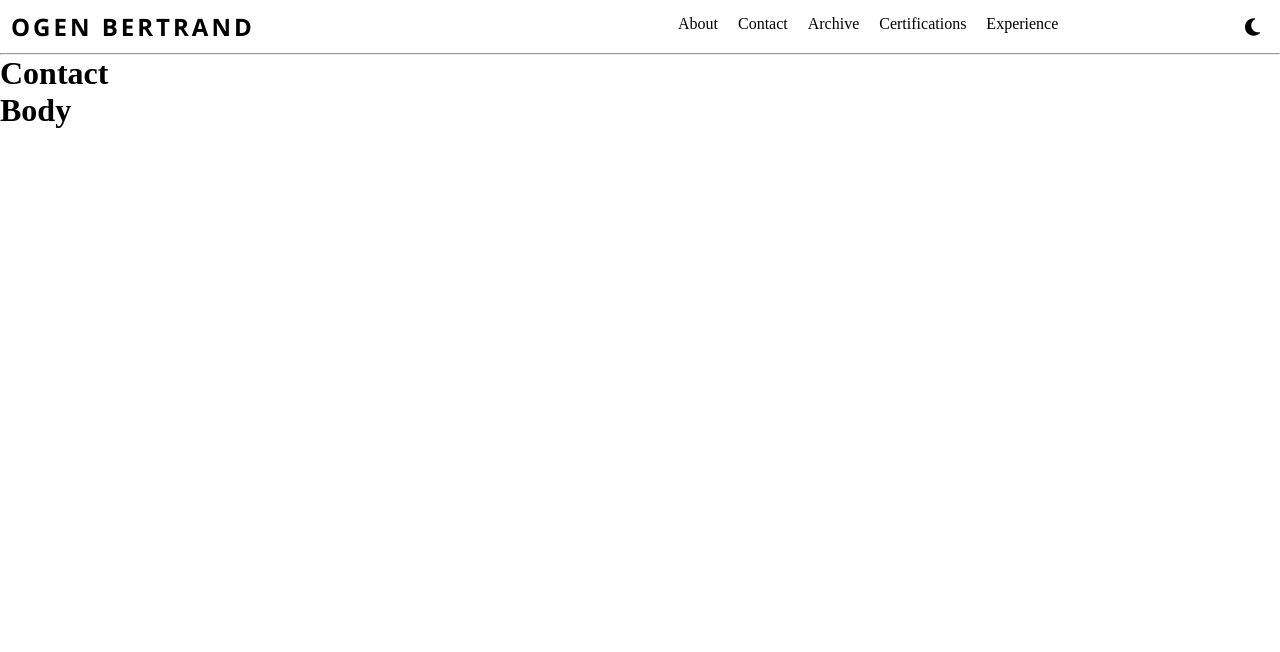
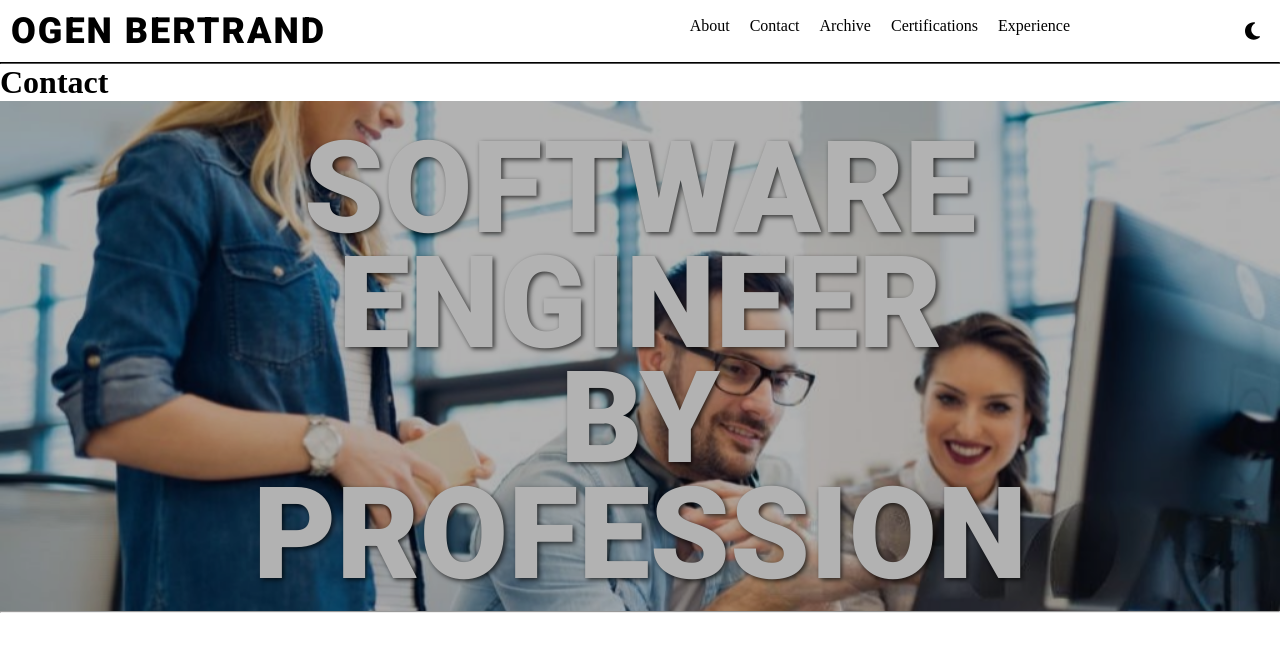
Before and after one commit to Ogenbertrand/portfolio, a React (Vite) app: page /experience in a window 1280 px wide. Shown: the top 652 px of the page. Built offline with nearby package versions, Linux system fonts and the light colour scheme.

Commit message:
Structured the webpage to contain header, body, and footer

```diff
--- a/src/components/body.jsx
+++ b/src/components/body.jsx
@@ -1,10 +1,19 @@
 import './css/body.css';
-import './css/back.jpg';
 
 export default function Body() {
     return (
         <div>
-            <h1>Body</h1>
+            <div className="body-container">
+                <div className="extra-wide-container">
+                    <h1 className="centered-text">
+                        <span>SOFTWARE</span>
+                        <span>ENGINEER</span>
+                        <span>BY</span>
+                        <span>PROFESSION</span>
+                    </h1>
+                </div>
+            </div>
+            <hr className="separator-line" />
         </div>
     );
 }
--- a/src/components/css/body.css
+++ b/src/components/css/body.css
@@ -0,0 +1,57 @@
+@import url('https://fonts.googleapis.com/css2?family=Roboto:wght@900&display=swap');
+
+.body-container {
+    background-image: url('./back.png');
+    background-size: cover;
+    background-repeat: no-repeat;
+    background-position: center center;
+    background-attachment: fixed;
+    min-height: 50vh;
+    width: 100vw;
+    padding-top: 10px;
+    color: #ffffff;
+    overflow: hidden;
+    display: flex;
+    align-items: center;
+    justify-content: center;
+    filter: brightness(70%);
+    animation: backgroundMove 30s linear infinite;
+}
+
+@keyframes backgroundMove {
+    0% {
+        background-position: 0% 0%;
+    }
+    50% {
+        background-position: 100% 100%;
+    }
+    100% {
+        background-position: 0% 0%;
+    }
+}
+
+.extra-wide-container {
+    width: 2000px;
+    height: 500px;
+    background-size: 100% 100%;
+    position: relative;
+}
+
+.centered-text {
+    position: absolute;
+    top: 50%;
+    left: 50%;
+    transform: translate(-50%, -50%);
+    font-size: 8rem;
+    text-align: center;
+    color: white;
+    text-transform: uppercase;
+    font-weight: 900;
+    font-family: 'Roboto', sans-serif;
+    line-height: 0.9;
+    text-shadow: 2px 2px 5px rgba(0, 0, 0, 0.7);
+}
+
+.centered-text span {
+    display: block;
+}
--- a/src/components/css/header.css
+++ b/src/components/css/header.css
@@ -1,6 +1,5 @@
-
-*{
-    margin: auto;
+* {
+    margin: 0;
     padding: 0;
     box-sizing: border-box;
 }
@@ -12,22 +11,25 @@
     align-items: center;
     justify-content: space-between;
     position: relative;
+    background-color: inherit; /* Ensure the background is inherited */
 }
 
 .logo {
     margin-left: 1px;
-    font-size: 24px;
+    font-size: 36px; /* Increase font size for better visibility */
     font-weight: bold;
-    letter-spacing: 3px;
-    font-family: 'Segoe UI', Tahoma, Geneva, Verdana, sans-serif;
+    letter-spacing: 2px; /* Adjust spacing for a more refined look */
+    font-family: 'Roboto', sans-serif; /* Apply Google Font */
     text-transform: uppercase;
     color: inherit;
     cursor: pointer;
 }
+
 .header-nav {
     display: flex;
     gap: 20px;
     margin-bottom: 10px;
+    margin-right: 200px; /* Adjust as needed */
 }
 
 .nav-link {
@@ -55,7 +57,7 @@ body.dark-mode .header-nav .nav-link {
     color: #e0e0e0;
 }
 
-body.dark-mode .header-separator {
+body.dark-mode .page-separator {
     border-color: #e0e0e0;
 }
 
@@ -72,6 +74,6 @@ body .header-nav .nav-link {
     color: #000000;
 }
 
-body .header-separator {
+body .page-separator {
     border-color: #000000;
 }
--- a/src/components/header.jsx
+++ b/src/components/header.jsx
@@ -2,7 +2,6 @@ import { Link } from 'react-router-dom';
 import { FontAwesomeIcon } from '@fortawesome/react-fontawesome';
 import { faMoon, faSun } from '@fortawesome/free-solid-svg-icons';
 import { useState, useEffect } from 'react';
-import './css/back.jpg';
 import './css/header.css';
 
 export default function Header() {
```
Also changed, not shown: src/components/css/footer.css (added, +82 -0 lines), src/components/css/back.jpg (deleted), src/components/css/back.png (added).
